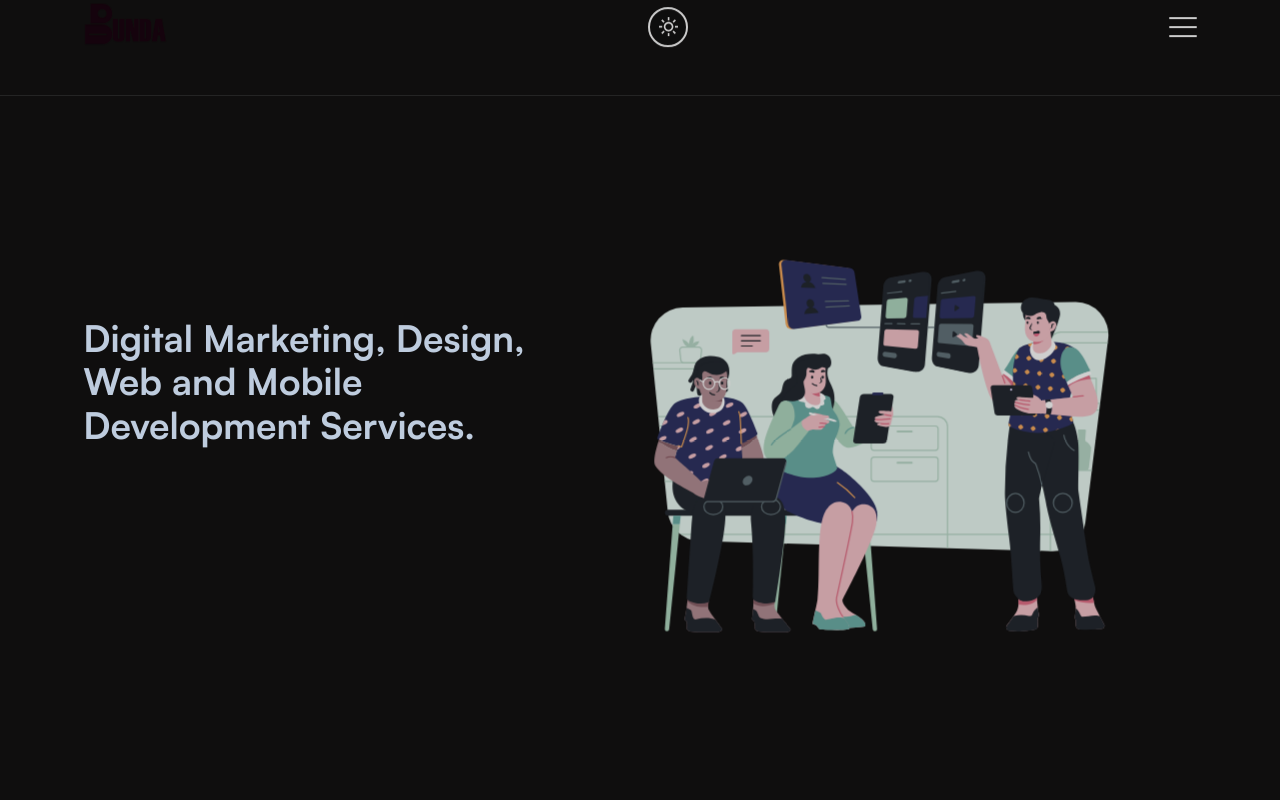
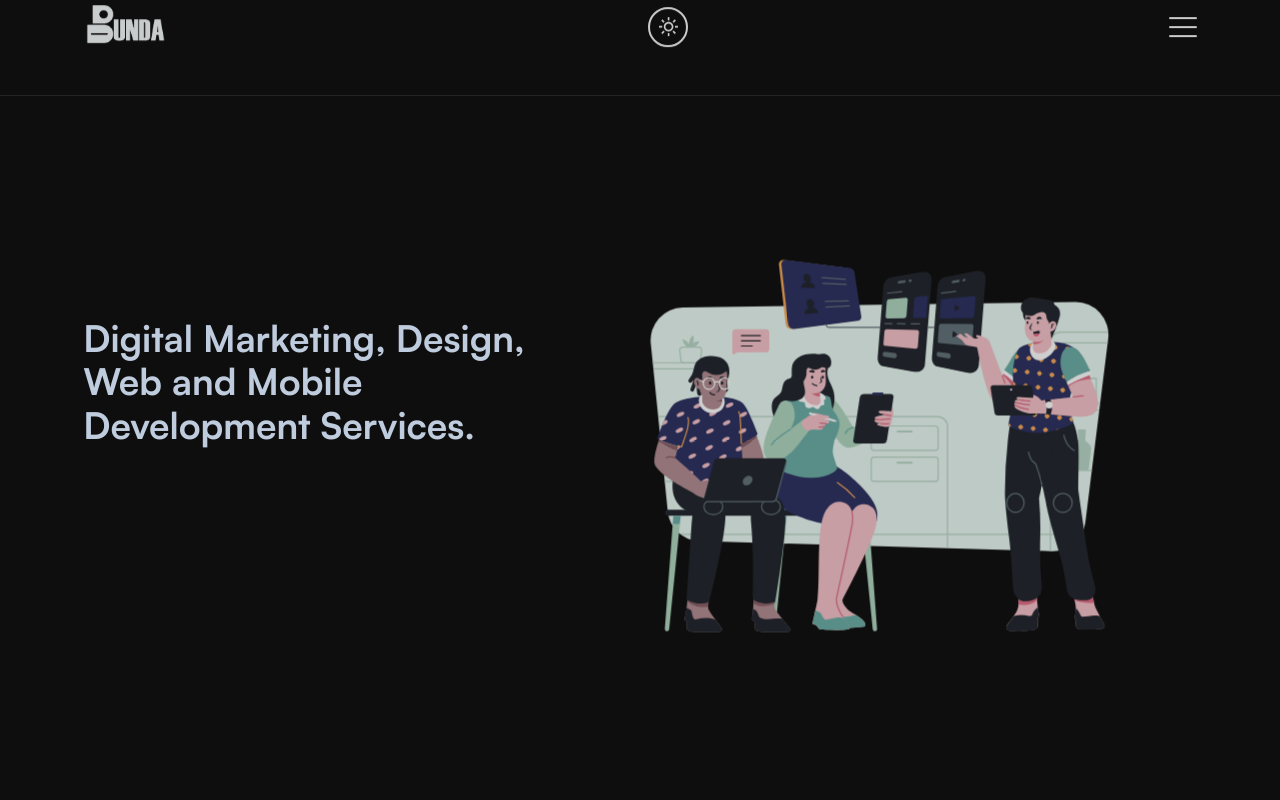
Before and after one commit to Iretoms/bunda-website, a React (Create React App) app: page /software-development in a window 1280 px wide. Shown: the top 800 px of the page. Built offline with nearby package versions, Linux system fonts and the light colour scheme.

Commit message:
updated logo color and some fix

```diff
--- a/src/components/Footer.jsx
+++ b/src/components/Footer.jsx
@@ -2,7 +2,7 @@ import styled from "styled-components";
 import {useLocation} from "react-router-dom";
 import { AiOutlineInstagram, AiFillLinkedin } from "react-icons/ai";
 import { FaEnvelope } from "react-icons/fa";
-import logo from "../assets/png/logo.png";
+import logoWhite from "../assets/png/logoWhite.png";
 import { motion } from "framer-motion";
 import { textAnimate } from "../animation";
 
@@ -18,7 +18,7 @@ const Footer = () => {
           viewport={{ once: true, amount: 1 }}
           transition={{ staggerChildren: 0.8 }}
         >
-          <motion.img variants={textAnimate} src={logo} alt="logo" />
+          <motion.img variants={textAnimate} src={logoWhite} alt="logo" />
         </motion.div>
         <motion.div
           initial="hide"
--- a/src/components/Logo.jsx
+++ b/src/components/Logo.jsx
@@ -1,12 +1,17 @@
+import { useContext } from "react";
 import styled from "styled-components";
 import { Link } from "react-router-dom";
 import logo from "../assets/png/logo.png"
+import logoWhite from "../assets/png/logoWhite.png";
+import { ThemeContext } from "../context/ThemeContext";
 
 const Logo = () => {
+  const { theme } = useContext(ThemeContext);
+
     return (
       <StyledLogo>
         <Link to="/">
-          <img src={logo} alt="logo" />
+          <img src={theme === "light" ? logo : logoWhite} alt="logo" />
         </Link>
       </StyledLogo>
     );
--- a/src/components/Technology.jsx
+++ b/src/components/Technology.jsx
@@ -17,6 +17,8 @@ const Figure = styled(motion.figure)`
   img {
     width: 100%;
     height: 4rem;
+    transform: scale(1);
+    transition: transform 0.3s linear;
   }
 
   figcaption {
@@ -24,6 +26,12 @@ const Figure = styled(motion.figure)`
     color: ${(props) => props.theme.text3};
     font-weight: 500;
   }
+
+  &:hover {
+    img {
+      transform: scale(1.2);
+    }
+  }
 `;
 
 export default Technology;
```
Also changed, not shown: src/assets/png/logoWhite.png (added).
